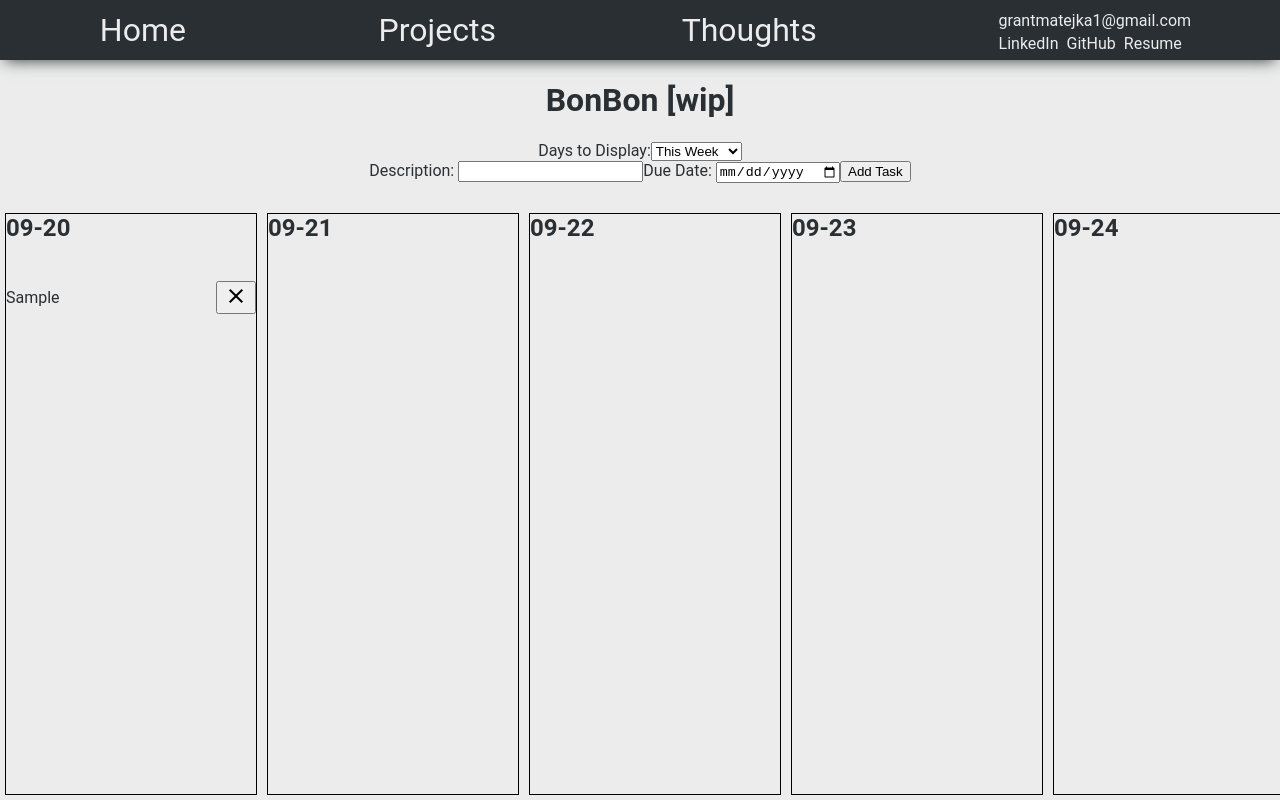
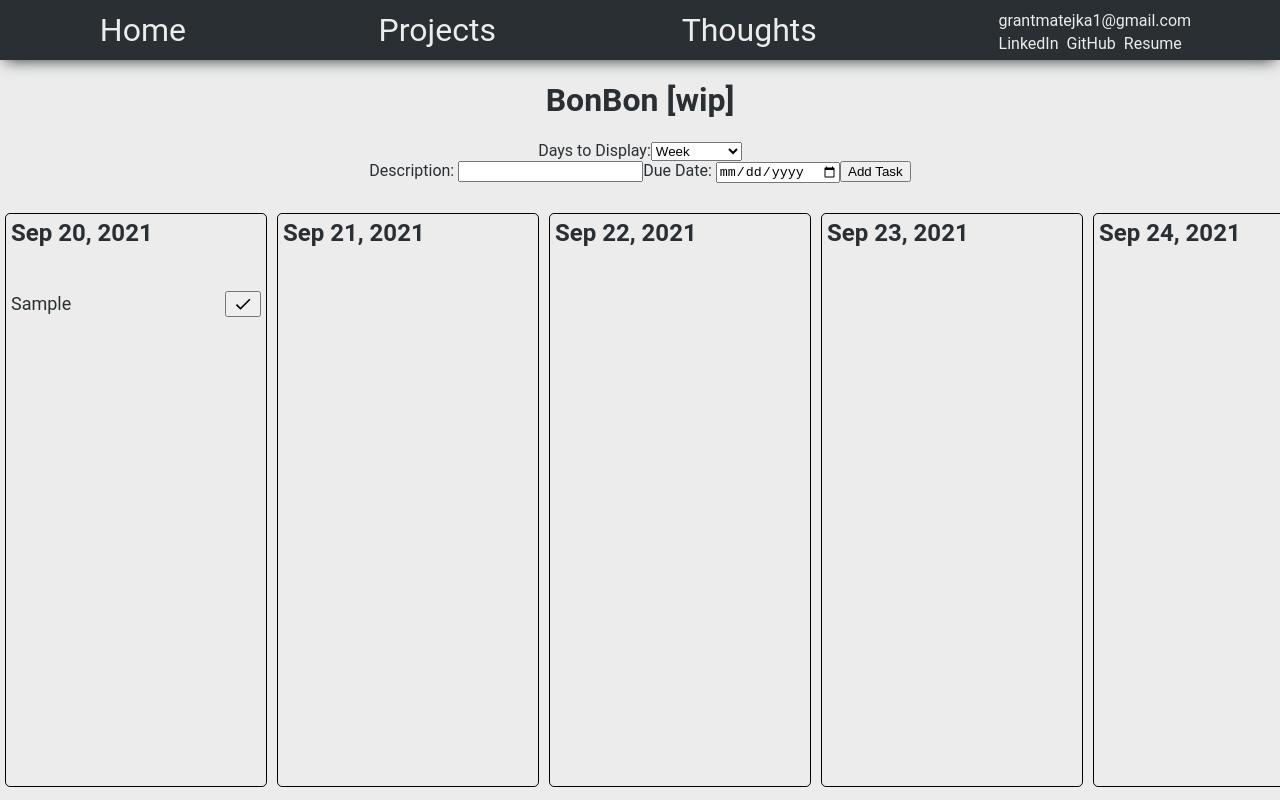
Before and after one commit to GrantMatejka/website, a Next.js app: page /project/bonbon in a window 1280 px wide. Both pictures are taken after typing "Sample", "2020-01-15" into the empty fields and a click on the button "Add Task". Built offline with nearby package versions, Linux system fonts and the light colour scheme.

Commit message:
some styling fixups

```diff
--- a/package.json
+++ b/package.json
@@ -9,14 +9,12 @@
       "lint": "next lint --fix"
    },
    "dependencies": {
-      "@date-io/moment": "^1.3.13",
       "@emotion/react": "^11.10.4",
       "@emotion/styled": "^11.10.4",
       "@material-ui/icons": "^4.11.2",
       "@mui/icons-material": "^5.10.9",
       "@mui/styled-engine-sc": "^5.10.6",
       "gray-matter": "^4.0.3",
-      "moment": "^2.29.4",
       "next": "^12.3.1",
       "react": "^17.0.2",
       "react-dom": "^17.0.2",
--- a/pages/project/bonbon.jsx
+++ b/pages/project/bonbon.jsx
@@ -1,13 +1,10 @@
 import { useEffect, useState } from 'react';
 
-import { Close } from '@material-ui/icons';
+import { Check } from '@material-ui/icons';
 import Head from 'next/head';
-import moment from 'moment/moment';
 import styled from 'styled-components';
 import { useMemo } from 'react';
 import { v4 as uuid } from 'uuid';
-
-const TITLE = 'BonBon [wip]';
 
 const FormContainer = styled.div`
    height: 20%;
@@ -21,17 +18,28 @@ const BodyContainer = styled.div`
    height: 80%;
 `;
 
+const DateHeader = styled.h2`
+   height: 10%;
+   margin: 0;
+
+   white-space: nowrap;
+   overflow: hidden;
+   text-overflow: ellipsis;
+`;
+
 const DayContainer = styled.div`
    display: inline-block;
 
-   height: 98%;
+   height: 95%;
    width: 250px;
 
    min-width: 0;
 
    margin: 5px;
+   padding: 5px;
 
    border: black 1px solid;
+   border-radius: 5px;
 `;
 
 const DayTaskColumn = styled.div`
@@ -41,26 +49,58 @@ const DayTaskColumn = styled.div`
    overflow-y: auto;
 `;
 
+const TaskContainer = styled.div`
+   display: flex;
+   flex-direction: row;
+   align-items: center;
+   justify-content: space-between;
+
+   width: 100%;
+`;
+
 const TaskDescription = styled.p`
    text-overflow: ellipsis;
    overflow: hidden;
    white-space: nowrap;
+
+   font-size: 18px;
+`;
+
+const TaskCompleteButton = styled.button`
+   display: flex;
+   align-items: center;
+   justify-content: center;
+
+   :hover {
+      cursor: pointer;
+   }
 `;
 
 const DAY_DISPLAY_MENU_OPTIONS = [
    { value: 1, label: 'Today' },
-   { value: 7, label: 'This Week' },
+   { value: 4, label: 'Half Week' },
+   { value: 7, label: 'Week' },
    { value: 14, label: 'Two Weeks' },
 ];
 
+/**
+ * Creates a  default task item, with a random ID
+ *
+ * @param {string} description
+ * @param {string} dueDate in ISO format
+ * @returns Task
+ */
 const createNewTask = (description, dueDate) => {
    return {
       id: uuid(),
-      dueDate: dueDate ?? moment().format('YYYY-MM-DD'),
+      dueDate: dueDate ?? new Date().toISOString(),
       description: description,
    };
 };
 
+/**
+ * Sorts tasks by due date and then alphabetically by description
+ */
 const taskSorter = (t1, t2) => {
    const dateDifference = t1.dueDate < t2.dueDate;
    if (dateDifference !== 0) {
@@ -69,6 +109,8 @@ const taskSorter = (t1, t2) => {
 
    return t1.description - t2.description;
 };
+
+const TITLE = 'BonBon [wip]';
 
 const DEFAULT_FORM_INPUT = {
    description: '',
@@ -118,14 +160,21 @@ const Bonbon = () => {
       setFormInput(DEFAULT_FORM_INPUT);
    };
 
-   const daysToDisplay = useMemo(
-      () =>
-         Array(dayCount)
-            .fill(0)
-            .map((_e, i) => moment().add(i, 'day').format('YYYY-MM-DD')),
-      [dayCount]
-   );
+   const daysToDisplay = useMemo(() => {
+      const today = new Date();
 
+      // Iterate through how many days we add the index to 'today' to calculate what day we need
+      return Array(dayCount)
+         .fill(new Date())
+         .map((date, i) => {
+            date.setDate(today.getDate() + i);
+            return date.toISOString();
+         });
+   }, [dayCount]);
+
+   /**
+    * Each task, keyed by due date and any outdated events get put into the first date bucket
+    */
    const dayKeyedTasks = useMemo(
       () =>
          tasks.reduce((days, task) => {
@@ -242,34 +291,30 @@ const Bonbon = () => {
                         moveTask(droppedTaskId, day);
                      }}
                   >
-                     <h2 style={{ height: '10%', margin: 0, padding: 0 }}>
-                        {moment(day).format('MM-DD')}
-                     </h2>
+                     <DateHeader>
+                        {new Intl.DateTimeFormat(undefined, {
+                           dateStyle: 'medium',
+                        }).format(new Date(day))}
+                     </DateHeader>
                      <DayTaskColumn>
                         {(dayKeyedTasks[day] ?? []).map((task, i) => (
-                           <div
+                           <TaskContainer
                               key={task.id}
                               draggable={true}
                               onDragStart={(e) => {
                                  e.dataTransfer.setData('text/plain', task.id);
                                  e.dataTransfer.effectAllowed = 'move';
                               }}
-                              style={{
-                                 display: 'flex',
-                                 flexDirection: 'row',
-                                 alignItems: 'center',
-                                 justifyContent: 'space-between',
-
-                                 width: '100%',
-                              }}
                            >
                               <TaskDescription>
                                  {task.description}
                               </TaskDescription>
-                              <button onClick={() => removeTask(task.id)}>
-                                 <Close />
-                              </button>
-                           </div>
+                              <TaskCompleteButton
+                                 onClick={() => removeTask(task.id)}
+                              >
+                                 <Check fontSize="small" />
+                              </TaskCompleteButton>
+                           </TaskContainer>
                         ))}
                      </DayTaskColumn>
                   </DayContainer>
```
Also changed, not shown: 1 other file (tests, documents, lock files or other folders).
